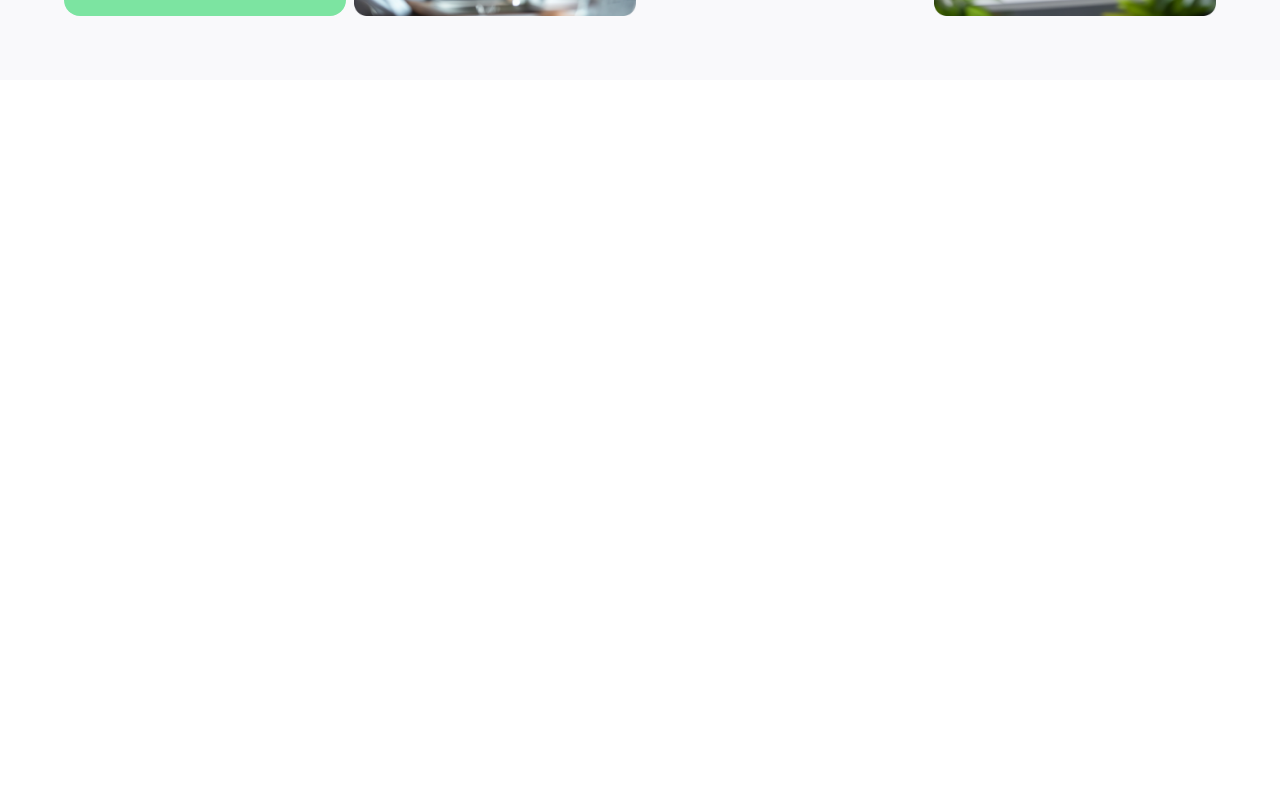
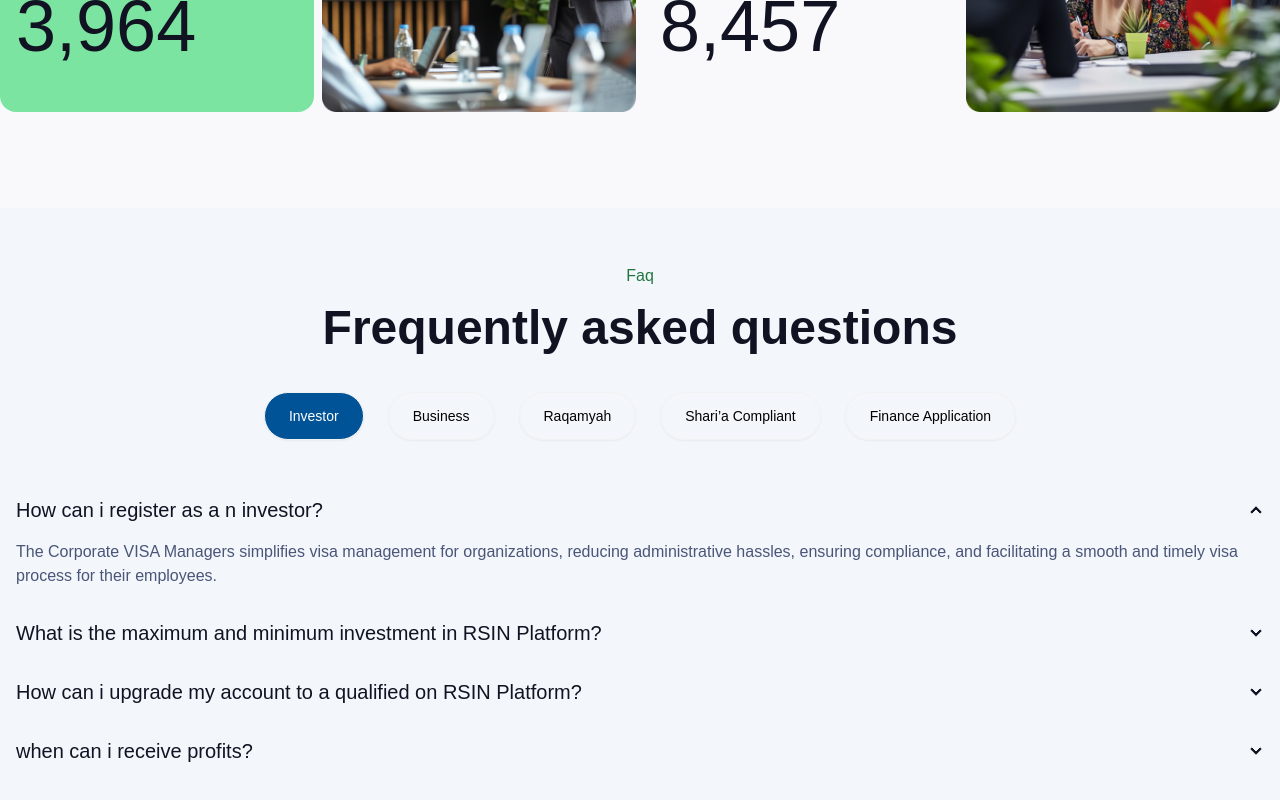
Before and after one commit to MdAlAmin212104/Landing_page, a Next.js app: page / in a window 1280 px wide. Shown: the part 5223-6023 px from the top of the page. Before the commit the page ends 5303 px from the top, so only its background shows below. Built offline with nearby package versions, Linux system fonts and the light colour scheme.

Commit message:
faq section added

```diff
--- a/src/app/HomePage/CardSection.jsx
+++ b/src/app/HomePage/CardSection.jsx
@@ -4,7 +4,7 @@ import React from "react";
 const CardSection = () => {
   return (
     <div>
-      <div className="grid grid-cols-1 sm:grid-cols-2 md:grid-cols-4 gap-2 bg-[#F9F9FB] p-16 container mx-auto">
+      <div className="grid grid-cols-1 sm:grid-cols-2 md:grid-cols-4 gap-2 bg-[#F9F9FB] py-24 container mx-auto">
         <div className="card">
           <Image src="/image/Frame1.png" alt="image" width={345} height={345} />
         </div>
--- /dev/null
+++ b/src/app/HomePage/FaqSection.jsx
@@ -0,0 +1,74 @@
+import React from "react";
+
+const FaqSection = () => {
+  return (
+    <div className="container mx-auto py-10">
+      <h1 className="text-[#21763F] text-center my-4">Faq</h1>
+      <h1 className="text-5xl text-center font-semibold text-[#111322] mb-10">
+        Frequently asked questions
+      </h1>
+      <div className="text-center my-4 space-x-6">
+        <button className="btn bg-[#005397] text-white hover:text-white rounded-full px-6 py-2 font-medium hover:bg-[#003366]">
+          Investor
+        </button>
+        <button className="btn text-black rounded-full hover:text-white px-6 py-2 font-medium bg-transparent ">
+          Business
+        </button>
+        <button className="btn text-black rounded-full hover:text-white px-6 py-2 font-medium bg-transparent ">
+          Raqamyah
+        </button>
+        <button className="btn text-black rounded-full hover:text-white px-6 py-2 font-medium bg-transparent ">
+          Shari’a Compliant
+        </button>
+        <button className="btn text-black rounded-full hover:text-white px-6 py-2 font-medium bg-transparent ">
+          Finance Application
+        </button>
+      </div>
+      <div className="join join-vertical w-full mt-6">
+        <div className="collapse collapse-arrow join-item">
+          <input type="radio" name="my-accordion-4" defaultChecked />
+          <div className="collapse-title text-xl font-medium text-[#111322]">
+            How can i register as a n investor?
+          </div>
+          <div className="collapse-content">
+            <p className="text-[#4A5578]">
+              The Corporate VISA Managers simplifies visa management for
+              organizations, reducing administrative hassles, ensuring
+              compliance, and facilitating a smooth and timely visa process for
+              their employees.
+            </p>
+          </div>
+        </div>
+        <div className="collapse collapse-arrow join-item">
+          <input type="radio" name="my-accordion-4" />
+          <div className="collapse-title text-xl font-medium text-[#111322]">
+            What is the maximum and minimum investment in RSIN Platform?
+          </div>
+          <div className="collapse-content">
+            <p className="text-[#4A5578]">hello</p>
+          </div>
+        </div>
+        <div className="collapse collapse-arrow join-item">
+          <input type="radio" name="my-accordion-4" />
+          <div className="collapse-title text-xl font-medium text-[#111322]">
+            How can i upgrade my account to a qualified on RSIN Platform?
+          </div>
+          <div className="collapse-content">
+            <p className="text-[#4A5578]">hello</p>
+          </div>
+        </div>
+        <div className="collapse collapse-arrow join-item">
+          <input type="radio" name="my-accordion-4" />
+          <div className="collapse-title text-xl font-medium text-[#111322]">
+            when can i receive profits?
+          </div>
+          <div className="collapse-content">
+            <p className="text-[#4A5578]">hello</p>
+          </div>
+        </div>
+      </div>
+    </div>
+  );
+};
+
+export default FaqSection;
--- a/src/app/page.js
+++ b/src/app/page.js
@@ -3,6 +3,7 @@ import About from "./HomePage/About";
 import Banner from "./HomePage/Banner";
 import Card from "./HomePage/Card";
 import CardSection from "./HomePage/CardSection";
+import FaqSection from "./HomePage/FaqSection";
 import Feature from "./HomePage/Feature";
 import Solution from "./HomePage/Solution";
 import Testimonials from "./HomePage/Testimonials";
@@ -19,6 +20,7 @@ export default function Home() {
       <Works/>
       <Card/>
       <CardSection/>
+      <FaqSection/>
     </div>
   );
 }
```
